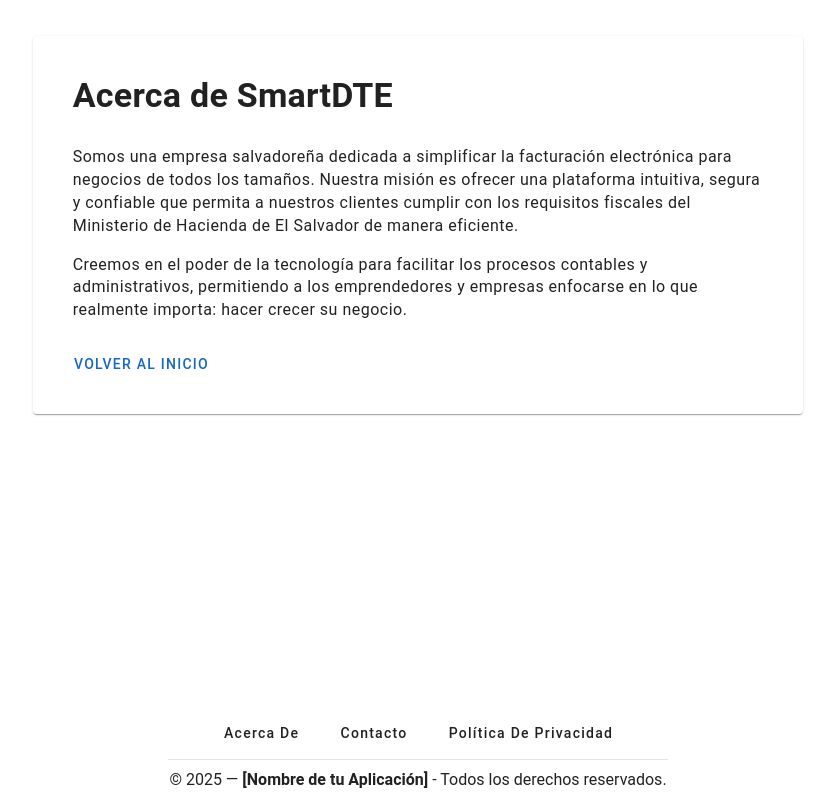
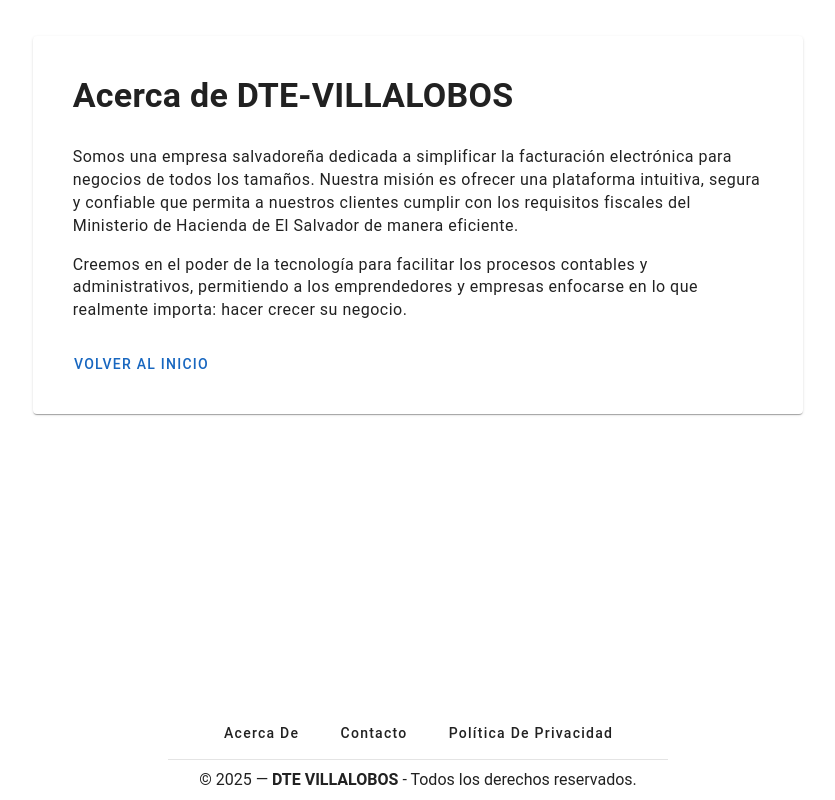
Before and after one commit to zenonburgos/facturaciondte_front, a Nuxt app: page /about in a window 1280 px wide. Shown: the whole page, without its empty margins (222-1057 px from the left). Built offline with nearby package versions, Linux system fonts and the light colour scheme.

Commit message:
Páginas legales

```diff
--- a/components/TheFooter.vue
+++ b/components/TheFooter.vue
@@ -17,7 +17,7 @@
     <v-divider class="my-2" style="width: 80%; max-width: 500px;"></v-divider>
 
     <div>
-      © {{ new Date().getFullYear() }} — <strong>[Nombre de tu Aplicación]</strong> - Todos los derechos reservados.
+      © {{ new Date().getFullYear() }} — <strong>DTE VILLALOBOS</strong> - Todos los derechos reservados.
     </div>
   </v-footer>
 </template>
--- a/pages/about.vue
+++ b/pages/about.vue
@@ -4,7 +4,7 @@
       <v-col cols="12" md="8">
         <v-card class="pa-4 pa-md-6 mt-5">
           <v-card-title class="text-h4 font-weight-bold mb-4">
-            Acerca de SmartDTE
+            Acerca de DTE-VILLALOBOS
           </v-card-title>
           <v-card-text class="text-body-1">
             <p class="mb-4">
```
